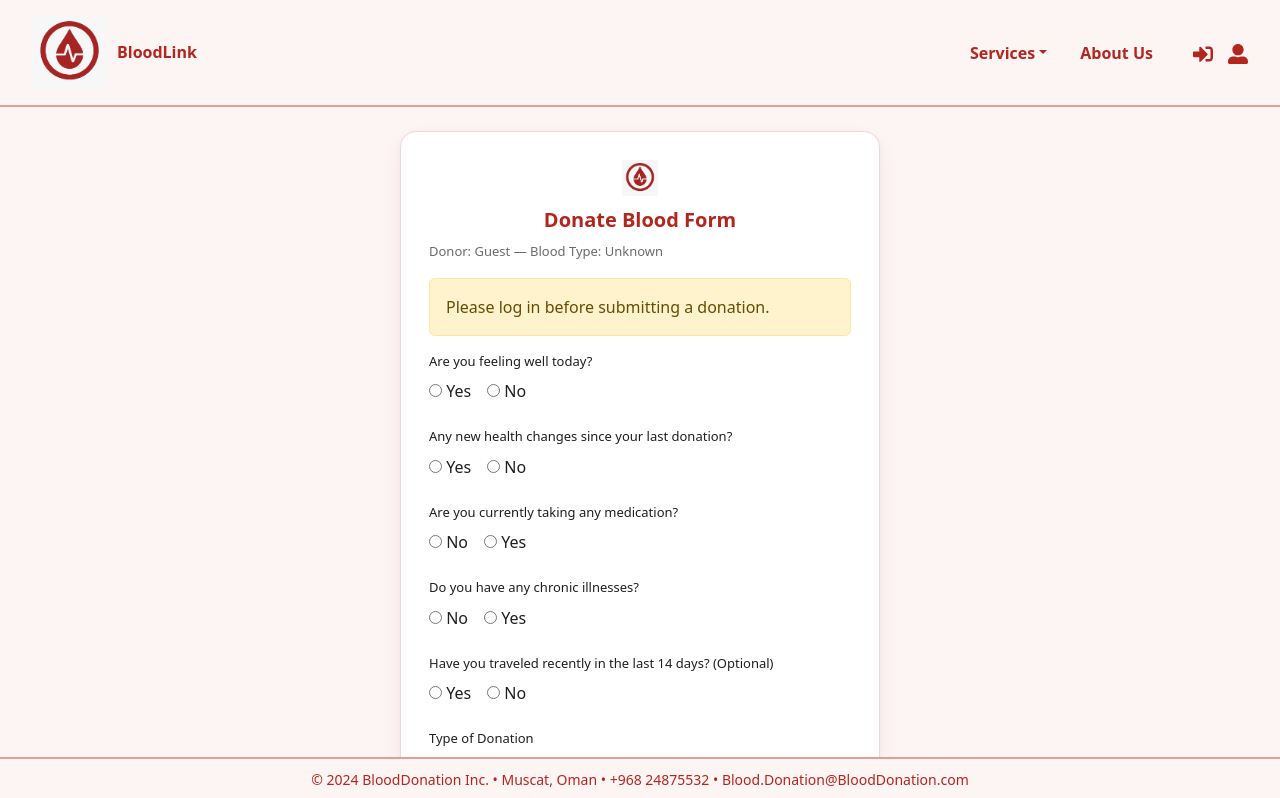
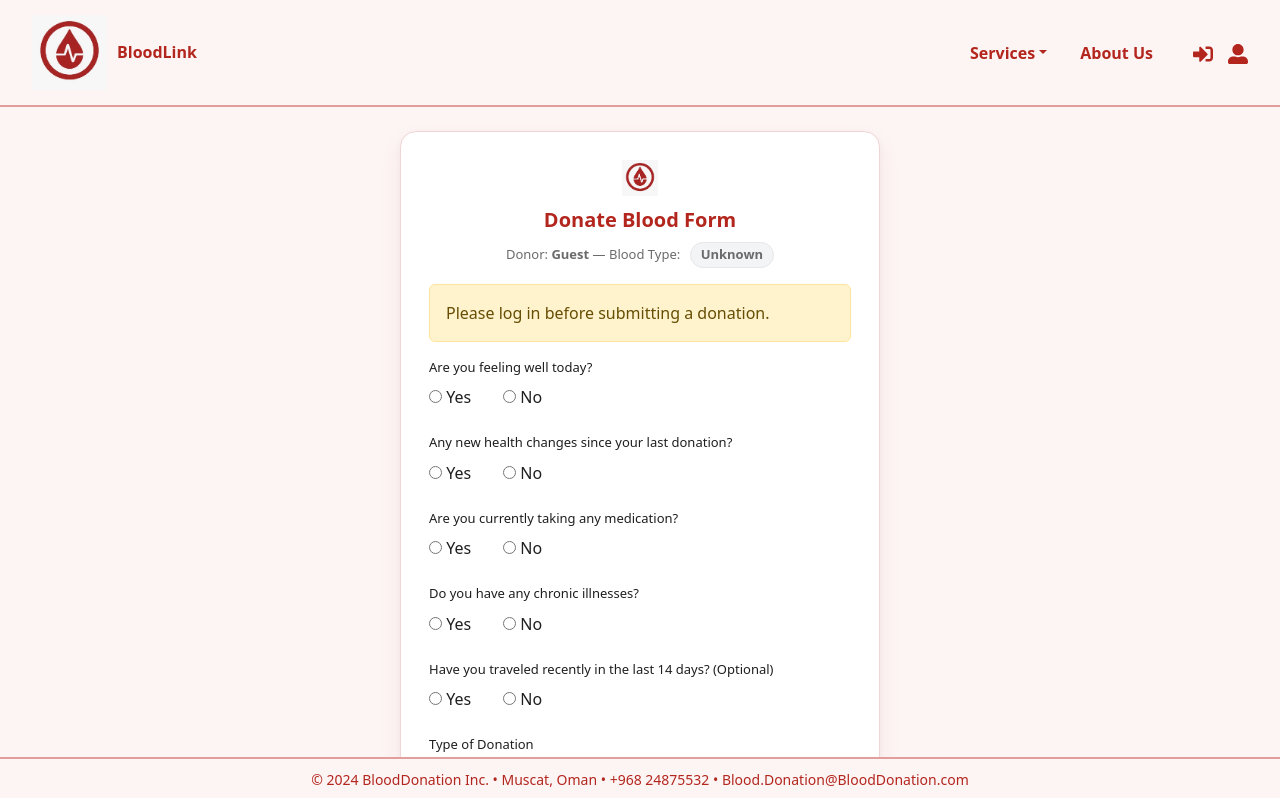
Before and after one commit to razanalraiisi/BloodDonationSys, a React (Create React App) app in the folder client/: page /donate in a window 1280 px wide. Shown: the top 798 px of the page. Built offline with nearby package versions, Linux system fonts and the light colour scheme; no server answers; sample sign-in values are in the browser's storage.

Commit message:
Donate: align Yes/No

```diff
--- a/client/src/components/DonateBlood.js
+++ b/client/src/components/DonateBlood.js
@@ -45,14 +45,32 @@ const DonateBlood = () => {
     const [donationError, setDonationError] = useState('');
     const [donationSuccess, setDonationSuccess] = useState('');
     const [isSubmitting, setIsSubmitting] = useState(false);
+    const [errors, setErrors] = useState({});
+
+    const validate = () => {
+        const errs = {};
+        if (!feelingWell) errs.feelingWell = 'Please select Yes or No.';
+        if (!healthChanges) errs.healthChanges = 'Please select Yes or No.';
+        if (!medication) errs.medication = 'Please select Yes or No.';
+        if (!chronicIllness) errs.chronicIllness = 'Please select Yes or No.';
+        if (!donationType) errs.donationType = 'Please select a donation type.';
+        if (!hospitalLocation.trim()) errs.hospitalLocation = 'Please enter a preferred location.';
+        return errs;
+    };
 
     const handleSubmit = (e) => {
         e.preventDefault();
+        const v = validate();
+        if (Object.keys(v).length > 0) {
+            setErrors(v);
+            setDonationError('Please complete all required fields.');
+            return;
+        }
         // Eligibility check per requested rules:
-        // Fail if: Q1=No OR Q2=No OR Q3=Yes OR Q4=Yes
+        // Fail if: Q1=No OR Q2=Yes OR Q3=Yes OR Q4=Yes
         const shouldFail =
             (feelingWell === 'No') ||
-            (healthChanges === 'No') ||
+            (healthChanges === 'Yes') ||
             (medication === 'Yes') ||
             (chronicIllness === 'Yes');
 
@@ -62,6 +80,7 @@ const DonateBlood = () => {
         }
 
         setDonationError('');
+        setErrors({});
         setDonationSuccess('');
         setIsSubmitting(true);
 
@@ -96,8 +115,25 @@ const DonateBlood = () => {
                     <img alt='Logo' height={36} src={Logo} />
                 </div>
                 <h2 className="auth-title">Donate Blood Form</h2>
-                <p className="auth-label" style={{ marginTop: '-8px', marginBottom: '16px' }}>
-                    Donor: {donorName} — Blood Type: {donorBloodType}
+                <p
+                    className="auth-label"
+                    style={{ marginTop: '-8px', marginBottom: '16px', textAlign: 'center' }}
+                >
+                    Donor: <strong>{donorName}</strong> — Blood Type:
+                    {" "}
+                    <span
+                        style={{
+                            display: 'inline-block',
+                            marginLeft: 6,
+                            padding: '2px 10px',
+                            borderRadius: 999,
+                            backgroundColor: '#F3F4F6',
+                            border: '1px solid #E5E7EB',
+                            fontWeight: 600,
+                        }}
+                    >
+                        {donorBloodType}
+                    </span>
                 </p>
                 {!user?.email && (
                     <Alert color="warning" className='mb-3'>
@@ -118,52 +154,66 @@ const DonateBlood = () => {
                     {/* 1. Quick Health Check */}
                     <FormGroup className='mb-3 auth-radio-group'>
                         <Label className='auth-label d-block'>Are you feeling well today?</Label>
+                        <div style={{ display: 'flex', gap: '16px' }}>
                             <Label className='me-3'>
                                 <input type='radio' name='feelingWell' checked={feelingWell==='Yes'} onChange={()=>setFeelingWell('Yes')} /> Yes
                             </Label>
                             <Label>
                                 <input type='radio' name='feelingWell' checked={feelingWell==='No'} onChange={()=>setFeelingWell('No')} /> No
                             </Label>
+                        </div>
+                        {errors.feelingWell && <p className='auth-help' style={{ color: '#B3261E' }}>{errors.feelingWell}</p>}
                     </FormGroup>
 
                     <FormGroup className='mb-3 auth-radio-group'>
                         <Label className='auth-label d-block'>Any new health changes since your last donation?</Label>
+                        <div style={{ display: 'flex', gap: '16px' }}>
                             <Label className='me-3'>
                                 <input type='radio' name='healthChanges' checked={healthChanges==='Yes'} onChange={()=>setHealthChanges('Yes')} /> Yes
                             </Label>
                             <Label>
                                 <input type='radio' name='healthChanges' checked={healthChanges==='No'} onChange={()=>setHealthChanges('No')} /> No
                             </Label>
+                        </div>
+                        {errors.healthChanges && <p className='auth-help' style={{ color: '#B3261E' }}>{errors.healthChanges}</p>}
                     </FormGroup>
 
                     <FormGroup className='mb-3 auth-radio-group'>
                         <Label className='auth-label d-block'>Are you currently taking any medication?</Label>
+                        <div style={{ display: 'flex', gap: '16px' }}>
                             <Label className='me-3'>
+                                <input type='radio' name='medication' checked={medication==='Yes'} onChange={()=>setMedication('Yes')} /> Yes
+                            </Label>
+                            <Label>
                                 <input type='radio' name='medication' checked={medication==='No'} onChange={()=>setMedication('No')} /> No
                             </Label>
-                        <Label>
-                            <input type='radio' name='medication' checked={medication==='Yes'} onChange={()=>setMedication('Yes')} /> Yes
-                        </Label>
+                        </div>
+                        {errors.medication && <p className='auth-help' style={{ color: '#B3261E' }}>{errors.medication}</p>}
                     </FormGroup>
 
                     <FormGroup className='mb-3 auth-radio-group'>
                         <Label className='auth-label d-block'>Do you have any chronic illnesses?</Label>
+                        <div style={{ display: 'flex', gap: '16px' }}>
                             <Label className='me-3'>
+                                <input type='radio' name='chronicIllness' checked={chronicIllness==='Yes'} onChange={()=>setChronicIllness('Yes')} /> Yes
+                            </Label>
+                            <Label>
                                 <input type='radio' name='chronicIllness' checked={chronicIllness==='No'} onChange={()=>setChronicIllness('No')} /> No
                             </Label>
-                        <Label>
-                            <input type='radio' name='chronicIllness' checked={chronicIllness==='Yes'} onChange={()=>setChronicIllness('Yes')} /> Yes
-                        </Label>
+                        </div>
+                        {errors.chronicIllness && <p className='auth-help' style={{ color: '#B3261E' }}>{errors.chronicIllness}</p>}
                     </FormGroup>
 
                     <FormGroup className='mb-3 auth-radio-group'>
                         <Label className='auth-label d-block'>Have you traveled recently in the last 14 days? (Optional)</Label>
+                        <div style={{ display: 'flex', gap: '16px' }}>
                             <Label className='me-3'>
                                 <input type='radio' name='traveledRecent' checked={traveledRecent==='Yes'} onChange={()=>setTraveledRecent('Yes')} /> Yes
                             </Label>
                             <Label>
                                 <input type='radio' name='traveledRecent' checked={traveledRecent==='No'} onChange={()=>setTraveledRecent('No')} /> No
                             </Label>
+                        </div>
                     </FormGroup>
 
                     {/* 2. Donation Preferences */}
@@ -178,6 +228,7 @@ const DonateBlood = () => {
                         <Label>
                             <input type='radio' name='donationType' checked={donationType==='Platelets'} onChange={()=>setDonationType('Platelets')} /> Platelets
                         </Label>
+                        {errors.donationType && <p className='auth-help' style={{ color: '#B3261E' }}>{errors.donationType}</p>}
                     </FormGroup>
 
 
@@ -191,10 +242,20 @@ const DonateBlood = () => {
                             onChange={(e)=>setHospitalLocation(e.target.value)}
                             placeholder='Enter hospital or donation location'
                         />
+                        {errors.hospitalLocation && <p className='auth-help' style={{ color: '#B3261E' }}>{errors.hospitalLocation}</p>}
                     </FormGroup>
 
                     <div className='auth-actions'>
-                        <Button type='submit' className='auth-btn-primary w-100' disabled={isSubmitting || !user?.email}>
+                        <Button
+                            type='submit'
+                            className='auth-btn-primary w-100'
+                            disabled={
+                                isSubmitting ||
+                                !user?.email ||
+                                !feelingWell || !healthChanges || !medication || !chronicIllness ||
+                                !donationType || !hospitalLocation.trim()
+                            }
+                        >
                             {isSubmitting ? 'Submitting...' : 'Submit'}
                         </Button>
                     </div>
```
Lines whose indentation alone changed are shown as unchanged.
